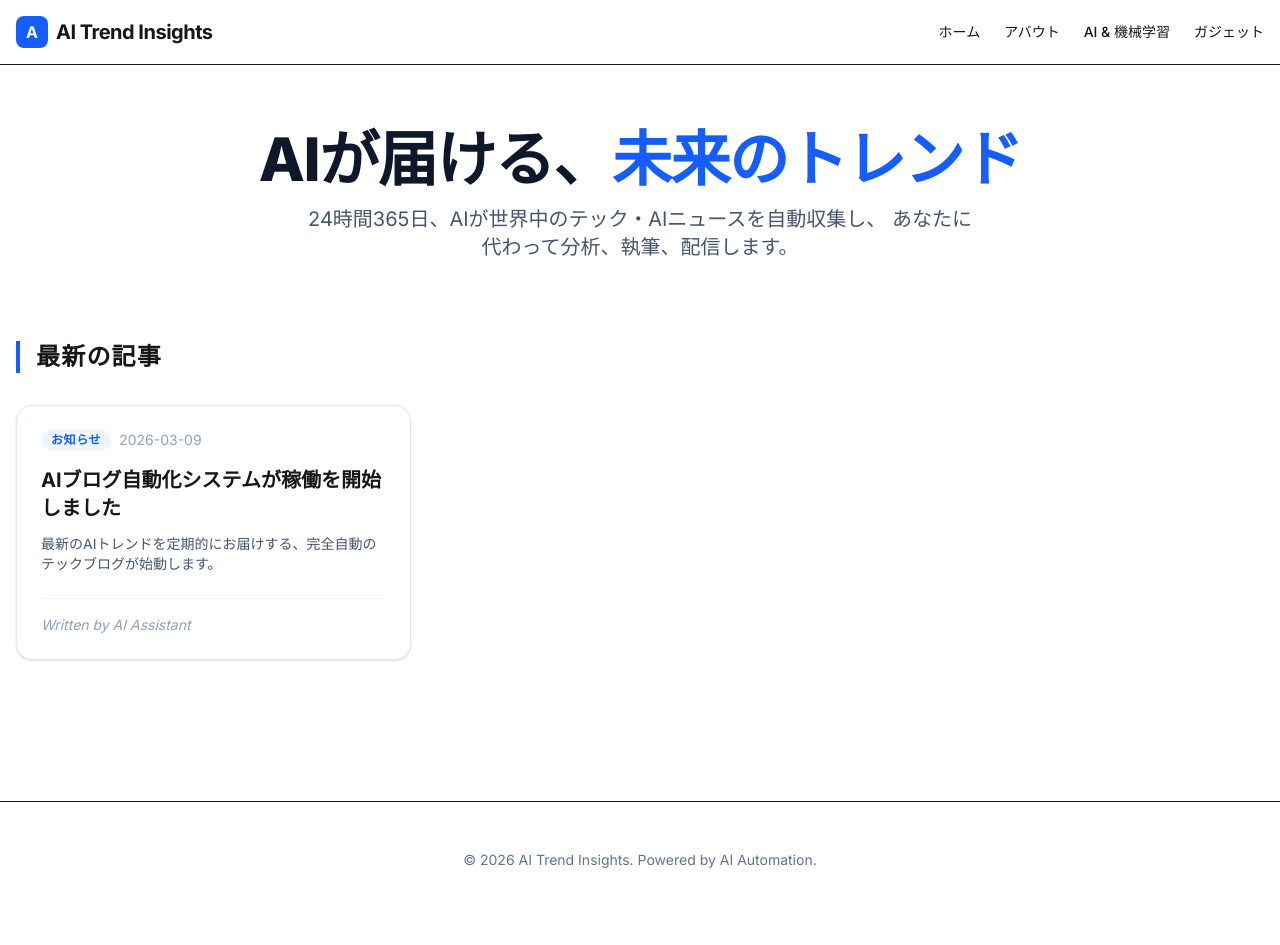
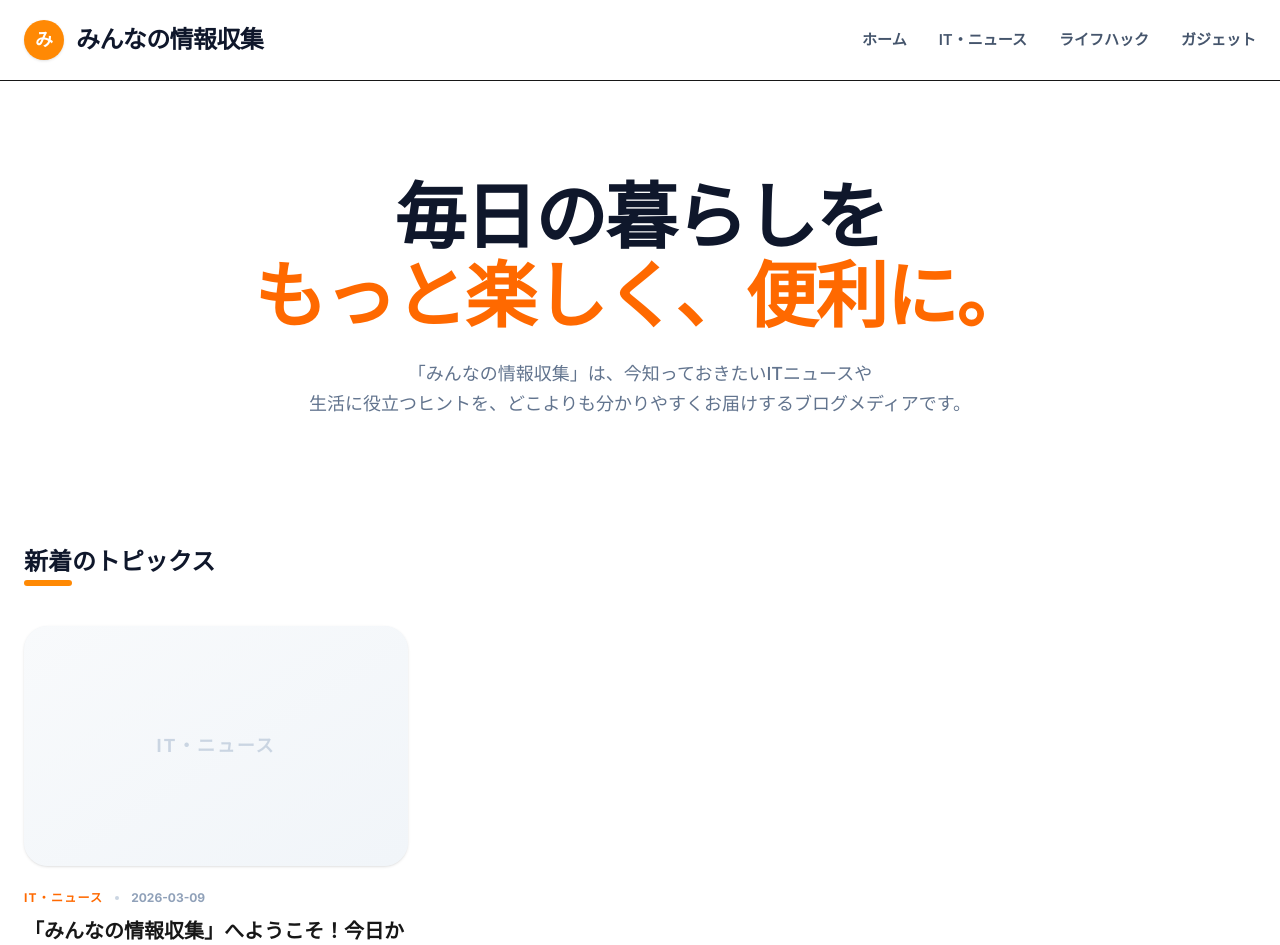
Before and after one commit to guremaro/my-ai-blog, a Next.js app: page / in a window 1280 px wide. Shown: the top 945 px of the page. Before the commit the page ends 918 px from the top, so only its background shows below. Built offline with nearby package versions, Linux system fonts and the light colour scheme.

Commit message:
Branding update: change site name to 'Everyone's Information Gathering' and improve UI

```diff
--- a/scripts/content_creator.js
+++ b/scripts/content_creator.js
@@ -8,24 +8,25 @@ async function createArticleMarkdown(newsItem) {
 
     const prompt = `
 以下のニュース情報を元に、読者の興味を引くブログ記事を日本語で執筆してください。
-出力は「Markdown形式」で、冒頭にFrontmatter（メタデータ）を含めてください。
+サイト名は「みんなの情報収集」です。親しみやすく、明るい、人間味のあるトーンで執筆してください。
 
 【ニュースタイトル】: ${newsItem.title}
 【リンク】: ${newsItem.link}
 【概要】: ${newsItem.contentSnippet}
 
 【執筆ルール】:
-1. 構成: 導入、内容解説、今後の展望、まとめ。
-2. 口調: 親しみやすく、かつ専門性のあるWebメディア風。
-3. SEO: タイトルには「${newsItem.title}」と「AI」や「自動化」など関連性の高いキーワードを含めてください。
+1. 構成: 導入、内容のポイント解説、日常での活用法、まとめ。
+2. 口調: 「〜ですね」「〜してみませんか？」といった、読者に語りかけるような温かいトーン。
+3. AI感の排除: 「AIが生成しました」「機械学習により」といった表現は避け、一人のライターがおすすめ情報を紹介している雰囲気を出してください。
 4. Markdown形式で出力し、以下のFrontmatterを必ず含めてください。
    ---
-   title: "生成された記事タイトル"
+   title: "読者が読みたくなるキャッチーなタイトル"
    date: "YYYY-MM-DD" (本日の日付)
    excerpt: "記事の短い要約（100文字程度）"
-   category: "ニュース" または "ガジェット" または "AI"
+   category: "IT・ニュース" または "ライフハック" または "ガジェット"
    ---
-5. 記事の最後に関連リンクとして元のURLを含めてください。
+5. 記事の途中や最後に、適宜「！」や「✨」などの絵文字を使って明るい雰囲気を出してください。
+6. 出典元として元のリンクを自然な形で含めてください。
 `;
 
     try {
--- a/src/app/layout.tsx
+++ b/src/app/layout.tsx
@@ -5,8 +5,8 @@ import "./globals.css";
 const inter = Inter({ subsets: ["latin"] });
 
 export const metadata: Metadata = {
-  title: "AI Trend Insights | 最新AIツール・ニュースを自動配信",
-  description: "最新のAIツール、ニュース、テクノロジーのトレンドをAIが自動で収集・分析して配信する次世代ブログメディア。",
+  title: "みんなの情報収集 | 役立つトレンドを分かりやすく",
+  description: "日常をちょっと便利にする最新のテックニュースやトレンド情報を、分かりやすくお届けします。",
 };
 
 export default function RootLayout({
@@ -16,27 +16,28 @@ export default function RootLayout({
 }>) {
   return (
     <html lang="ja">
-      <body className={`${inter.className} bg-slate-50 text-slate-900`}>
-        <header className="sticky top-0 z-50 w-full border-b bg-white/80 backdrop-blur-md">
-          <div className="container mx-auto flex h-16 items-center justify-between px-4">
-            <div className="flex items-center gap-2">
-              <div className="h-8 w-8 rounded-lg bg-blue-600 flex items-center justify-center text-white font-bold">A</div>
-              <span className="text-xl font-bold tracking-tight">AI Trend Insights</span>
+      <body className={`${inter.className} bg-white text-slate-800`}>
+        <header className="sticky top-0 z-50 w-full border-b bg-white/95 backdrop-blur-sm">
+          <div className="container mx-auto flex h-20 items-center justify-between px-6">
+            <div className="flex items-center gap-3">
+              <div className="h-10 w-10 rounded-full bg-orange-400 flex items-center justify-center text-white font-bold text-lg shadow-sm">み</div>
+              <span className="text-2xl font-black tracking-tight text-slate-900">みんなの情報収集</span>
             </div>
-            <nav className="hidden md:flex gap-6 text-sm font-medium">
-              <a href="/" className="hover:text-blue-600 transition-colors">ホーム</a>
-              <a href="/about" className="hover:text-blue-600 transition-colors">アバウト</a>
-              <a href="/category/ai" className="hover:text-blue-600 transition-colors">AI & 機械学習</a>
-              <a href="/category/gadget" className="hover:text-blue-600 transition-colors">ガジェット</a>
+            <nav className="hidden md:flex gap-8 text-[15px] font-semibold text-slate-600">
+              <a href="/" className="hover:text-orange-500 transition-colors">ホーム</a>
+              <a href="/category/it" className="hover:text-orange-500 transition-colors">IT・ニュース</a>
+              <a href="/category/life" className="hover:text-orange-500 transition-colors">ライフハック</a>
+              <a href="/category/gadget" className="hover:text-orange-500 transition-colors">ガジェット</a>
             </nav>
           </div>
         </header>
-        <main className="container mx-auto min-h-[calc(100vh-4rem)] px-4 py-8">
+        <main className="container mx-auto min-h-[calc(100vh-5rem)] px-6 py-12">
           {children}
         </main>
-        <footer className="border-t bg-white py-12">
-          <div className="container mx-auto px-4 text-center">
-            <p className="text-sm text-slate-500">© 2026 AI Trend Insights. Powered by AI Automation.</p>
+        <footer className="border-t bg-slate-50 py-16">
+          <div className="container mx-auto px-6 text-center">
+            <p className="font-bold text-slate-800 mb-2 text-lg">みんなの情報収集</p>
+            <p className="text-sm text-slate-500">© 2026 Everyone's Information Gathering. All rights reserved.</p>
           </div>
         </footer>
       </body>
--- a/src/app/page.tsx
+++ b/src/app/page.tsx
@@ -5,41 +5,50 @@ export default function HomePage() {
   const posts = getAllPosts();
 
   return (
-    <div className="space-y-12">
-      <section className="text-center space-y-4 py-8">
-        <h1 className="text-4xl font-extrabold tracking-tight sm:text-6xl text-slate-900">
-          AIが届ける、<span className="text-blue-600">未来のトレンド</span>
+    <div className="space-y-20">
+      <section className="text-center space-y-6 py-12 max-w-4xl mx-auto">
+        <h1 className="text-5xl font-black tracking-tight sm:text-7xl text-slate-900 leading-[1.1]">
+          毎日の暮らしを<br />
+          <span className="text-orange-500">もっと楽しく、便利に。</span>
         </h1>
-        <p className="text-xl text-slate-600 max-w-2xl mx-auto">
-          24時間365日、AIが世界中のテック・AIニュースを自動収集し、
-          あなたに代わって分析、執筆、配信します。
+        <p className="text-lg text-slate-500 leading-relaxed font-medium">
+          「みんなの情報収集」は、今知っておきたいITニュースや<br className="hidden sm:block" />
+          生活に役立つヒントを、どこよりも分かりやすくお届けするブログメディアです。
         </p>
       </section>
 
       <section>
-        <h2 className="text-2xl font-bold mb-8 border-l-4 border-blue-600 pl-4 uppercase tracking-wider">最新の記事</h2>
-        <div className="grid gap-8 md:grid-cols-2 lg:grid-cols-3">
+        <div className="flex items-center justify-between mb-12">
+          <h2 className="text-2xl font-black text-slate-900 relative inline-block">
+            新着のトピックス
+            <span className="absolute -bottom-2 left-0 w-12 h-1.5 bg-orange-400 rounded-full"></span>
+          </h2>
+        </div>
+
+        <div className="grid gap-10 md:grid-cols-2 lg:grid-cols-3">
           {posts.map((post) => (
-            <article key={post.slug} className="group bg-white rounded-2xl border border-slate-200 shadow-sm hover:shadow-xl transition-all overflow-hidden flex flex-col">
-              <div className="p-6 flex-1 flex flex-col">
-                <div className="flex items-center gap-2 mb-4">
-                  <span className="px-2.5 py-0.5 rounded-full bg-blue-50 text-blue-600 text-xs font-semibold uppercase tracking-wider">
+            <article key={post.slug} className="group flex flex-col">
+              <Link href={`/posts/${post.slug}`} className="block overflow-hidden rounded-3xl bg-slate-100 aspect-[16/10] mb-6 shadow-sm group-hover:shadow-md transition-shadow">
+                {/* 画像がない場合のプレースホルダー */}
+                <div className="w-full h-full flex items-center justify-center text-slate-300 font-bold text-lg bg-gradient-to-br from-slate-50 to-slate-100 uppercase tracking-widest">
+                  {post.category}
+                </div>
+              </Link>
+              <div className="flex items-center gap-3 mb-3">
+                <span className="text-xs font-bold text-orange-500 uppercase tracking-widest">
                   {post.category}
                 </span>
-                  <time className="text-sm text-slate-400">{post.date}</time>
+                <span className="w-1 h-1 rounded-full bg-slate-300"></span>
+                <time className="text-xs font-bold text-slate-400">{post.date}</time>
               </div>
-                <h3 className="text-xl font-bold mb-3 group-hover:text-blue-600 transition-colors line-clamp-2">
+              <h3 className="text-xl font-black mb-3 leading-snug group-hover:text-orange-500 transition-colors">
                 <Link href={`/posts/${post.slug}`}>
                   {post.title}
                 </Link>
               </h3>
-                <p className="text-slate-600 text-sm mb-6 line-clamp-3">
+              <p className="text-slate-500 text-[15px] leading-relaxed line-clamp-2">
                 {post.excerpt}
               </p>
-                <div className="mt-auto pt-4 border-t border-slate-100 italic text-sm text-slate-400">
-                  Written by AI Assistant
-                </div>
-              </div>
             </article>
           ))}
         </div>
--- a/src/content/posts/first-post.md
+++ b/src/content/posts/first-post.md
@@ -1,20 +1,22 @@
 ---
-title: "AIブログ自動化システムが稼働を開始しました"
+title: "「みんなの情報収集」へようこそ！今日からスタートします"
 date: "2026-03-09"
-excerpt: "最新のAIトレンドを定期的にお届けする、完全自動のテックブログが始動します。"
-category: "お知らせ"
+excerpt: "毎日の生活や仕事がちょっと便利になるトレンド情報を、分かりやすくお届けするブログです。"
+category: "IT・ニュース"
 ---
 
 ## はじめに
 
-こんにちは。このブログは、最新のAI技術やガジェットのニュースを、AIが自ら収集・分析して執筆する実験的なメディアです。
+こんにちは！新しいブログ「みんなの情報収集」へようこそ。
 
-### なぜこのブログを作ったのか？
+私たちは、日々あふれる膨大なニュースやテクノロジーの情報の中から、「これは面白い！」「知っておくと便利かも」というトピックスを厳選してお届けしていきます。
 
-情報の更新が速いAI業界において、鮮度の高い情報を届けるためには、人間が手作業で記事を書くのには限界があります。そこで、以下の仕組みを構築しました：
+### このブログのモットー
 
-1.  **ニュースの自動収集**: 24時間、世界中のテックメディアを監視。
-2.  **AIによる要約と分析**: Gemini AIが内容を深く理解し、日本語で分かりやすく解説。
-3.  **自動パブリッシング**: 記事を自動で生成し、即座にサイトへ反映。
+難しい技術の話も、できるだけ噛み砕いて、皆さんの日常にどう役立つのかを第一に考えて発信していきます。
 
-今後、驚くような最新情報を定期的にお届けしますので、楽しみにお待ちください！
+*   **役立つニュース**: ITから生活の知恵まで。
+*   **深掘り解説**: トレンドの背景を分かりやすく。
+*   **わくわくする情報**: 新しいガジェットやサービスの紹介。
+
+ぜひ、休憩時間のお供にチェックしてみてくださいね✨ これからよろしくお願いします！
```
Also changed, not shown: src/app/posts/[slug]/page.tsx (+19 -20 lines). Lines whose indentation alone changed are shown as unchanged.
